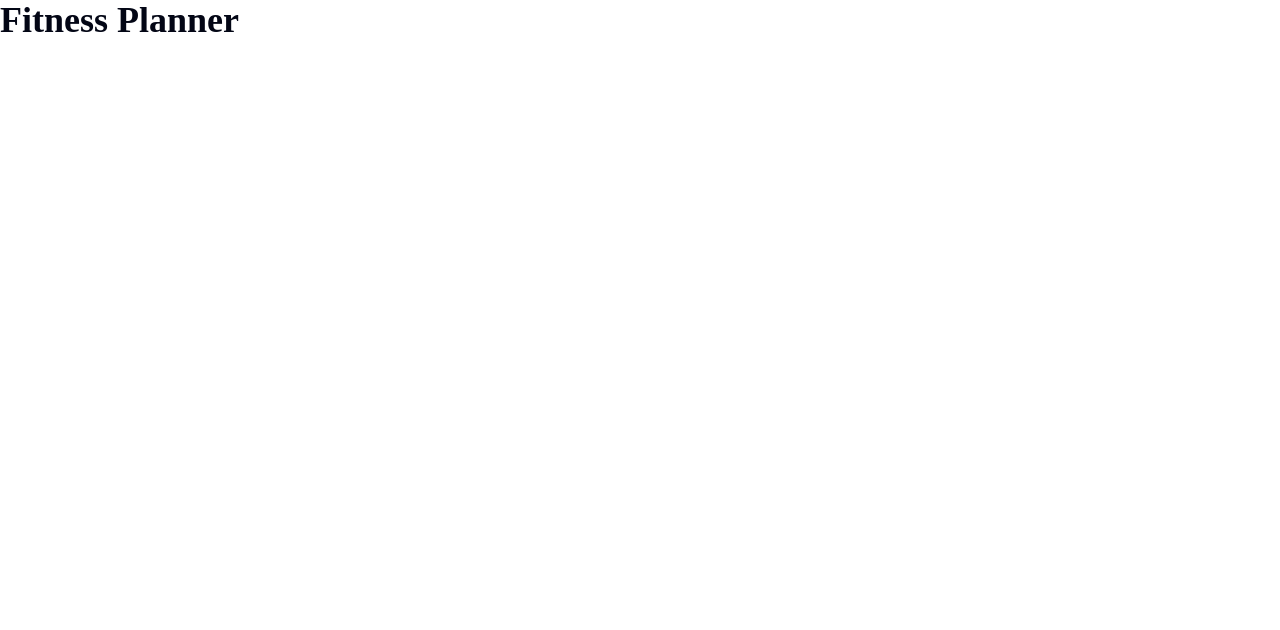
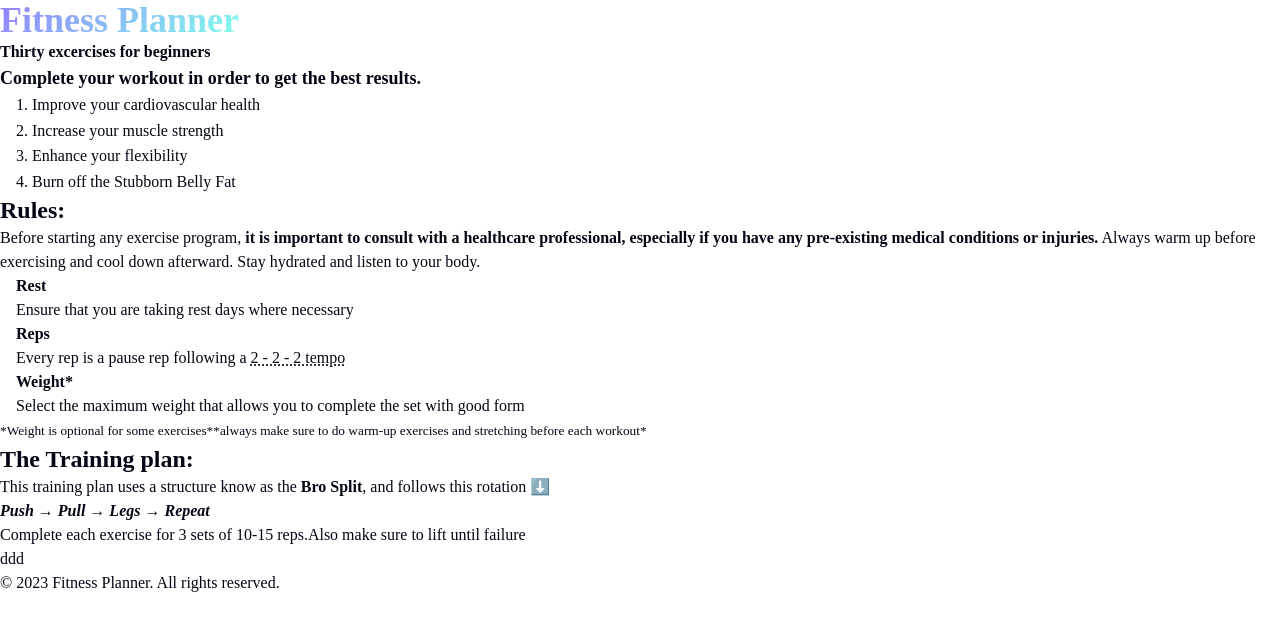
Before and after one commit to jsaint73/Fitness-Planner2, a React (Vite) app: page / in a window 1280 px wide. Shown: the top 630 px of the page. Built offline with nearby package versions, Linux system fonts and the light colour scheme; a web font is replaced by a local one.

Commit message:
Created another component and filled out the hero section

```diff
--- a/src/App.jsx
+++ b/src/App.jsx
@@ -1,11 +1,15 @@
-
+import Layout from './components/Layout';
+import Grid from './components/Grid';
+import Hero from './components/Hero';
 
 function App() {
   return (
-    <div className="App">
-      <h1>Fitness Planner</h1>
-      {/* Add your components and routes here */}
-    </div>
+    <Layout>
+      <main>
+        <Hero />
+        <Grid  />
+      </main>
+    </Layout>
   );
 }
 
--- a/src/components/Grid.jsx
+++ b/src/components/Grid.jsx
@@ -0,0 +1,5 @@
+export default function Grid() {
+  return (
+    <>ddd</>
+  );
+}
--- /dev/null
+++ b/src/components/Hero.jsx
@@ -0,0 +1,36 @@
+export default function Hero() {
+  return (
+    <>
+      <h5>Complete your workout in order to get the best results.</h5>
+      <ol className="benefits-list">
+        <li>Improve your cardiovascular health</li>
+        <li>Increase your muscle strength</li>
+        <li>Enhance your flexibility</li>
+        <li>Burn off the Stubborn Belly Fat</li>
+      </ol>
+
+      <h3>Rules:</h3>
+      <p>Before starting any exercise program, <b>it is important to consult with a healthcare professional, especially if you have any pre-existing medical conditions or injuries.</b> Always warm up before exercising and cool down afterward. Stay hydrated and listen to your body.</p>
+      <ul className="rules-list">
+                <div className="rule-item">
+                    <p><b>Rest</b></p>
+                    <p>Ensure that you are taking rest days where necessary</p>
+                </div>
+                <div className="rule-item">
+                    <p><b>Reps</b></p>
+                    <p>Every rep is a pause rep following a <abbr title="2 seconds down - 2 seconds pause - 2 seconds up">2 - 2 - 2 tempo</abbr></p>
+                </div>
+                <div className="rule-item">
+                    <p><b>Weight*</b></p>
+                    <p>Select the maximum weight that allows you to complete the set with good form</p>
+                </div>
+            </ul>
+            <small>*Weight is optional for some exercises*</small>
+            <small>*always make sure to do warm-up exercises and stretching before each workout*</small>
+            <h3>The Training plan:</h3>
+            <p>This training plan uses a structure know as the <b>Bro Split</b>, and follows this rotation ⬇️</p>
+            <p><b><i>Push &rarr; Pull &rarr; Legs &rarr; Repeat</i></b></p>
+            <p>Complete each exercise for 3 sets of 10-15 reps.Also make sure to lift until failure</p>
+    </>
+  );
+}
--- a/src/components/Layout.jsx
+++ b/src/components/Layout.jsx
@@ -0,0 +1,26 @@
+export default function Layout(props) {
+
+    const { children } = props;
+    const header = (
+        <header>
+            <h1 className="text-gradient">Fitness Planner</h1>
+            <p><strong>Thirty excercises for beginners</strong></p>
+        </header>
+    )
+
+     const footer = (
+        <footer>
+            <p>&copy; 2023 Fitness Planner. All rights reserved.</p>
+            {/* remember to add a link that goes to portfolio page */}
+        </footer>
+    )
+
+
+  return (
+    <>
+        {header}
+        {children}
+        {footer}
+    </>
+  );
+}
--- a/src/components/Modal.jsx
+++ b/src/components/Modal.jsx
@@ -0,0 +1,5 @@
+export default function Modal() {
+  return (
+    <></>
+  );
+}
--- a/src/components/WorkoutCard.jsx
+++ b/src/components/WorkoutCard.jsx
@@ -0,0 +1,5 @@
+export default function Workout() {
+  return (
+    <></>
+  );
+}
```
